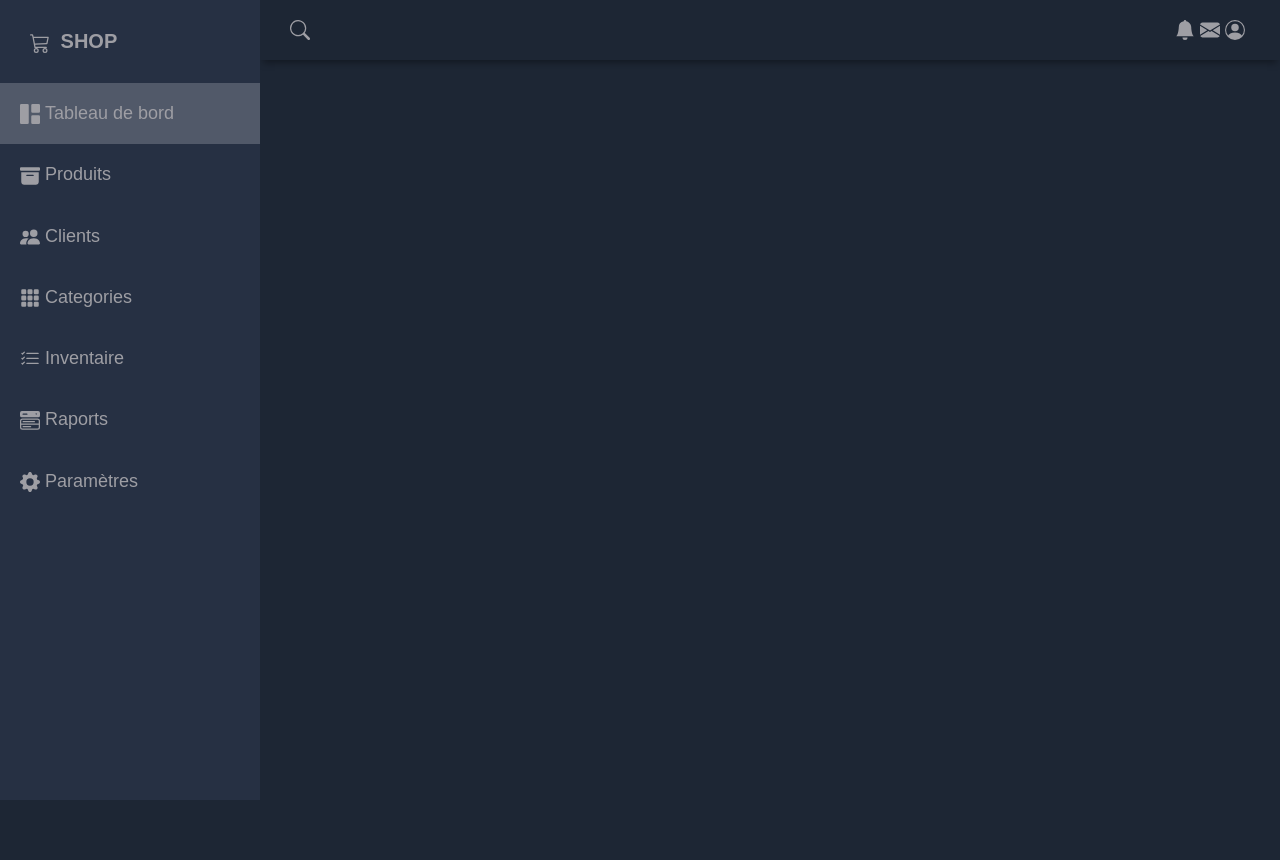
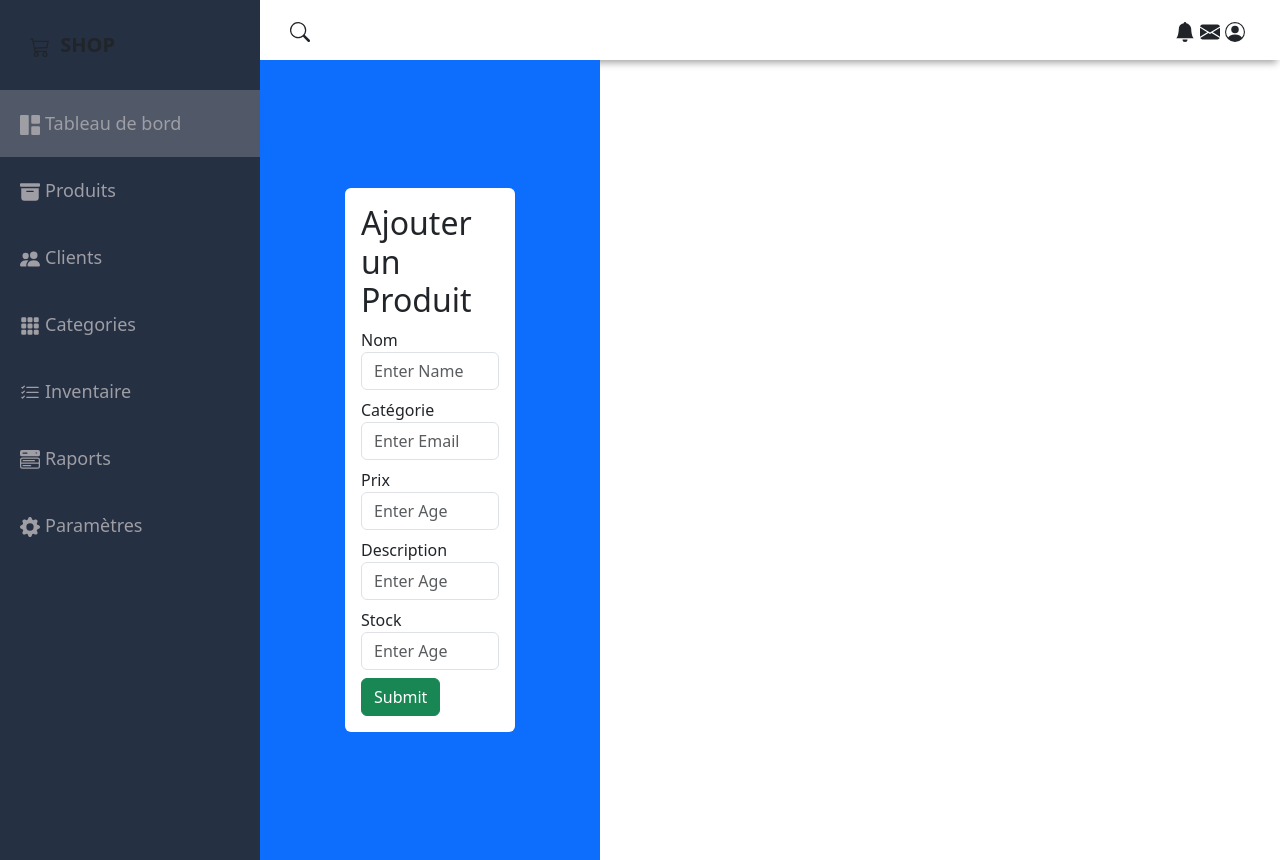
Before and after one commit to Roe121/Dashboard-react, a React (Vite) app in the folder Admin Panel/: page /createProduct in a window 1280 px wide. Before the commit the page ends 800 px from the top, so only its background shows below. Built offline with nearby package versions, Linux system fonts and the light colour scheme.

Commit message:
Create Product frontend post api handle

```diff
--- a/Admin Panel/package.json
+++ b/Admin Panel/package.json
@@ -10,6 +10,8 @@
     "preview": "vite preview"
   },
   "dependencies": {
+    "axios": "^1.6.7",
+    "bootstrap": "^5.3.3",
     "react": "^18.2.0",
     "react-dom": "^18.2.0",
     "react-icons": "^5.0.1",
--- a/Admin Panel/src/App.jsx
+++ b/Admin Panel/src/App.jsx
@@ -6,6 +6,8 @@ import Home from "./Sections/Home";
 import Products from "./Sections/Products";
 import Clients from "./Sections/Clients";
 import Categoris from "./Sections/Categoris";
+
+import CreateProduct from "./Components/Products/CreateProduct";
 
 function App() {
   return (
@@ -19,6 +21,9 @@ function App() {
           <Route path="/products" element={<Products />} />
           <Route path="/Clients" element={<Clients />} />
           <Route path="/Categoris" element={<Categoris />} />
+
+
+          <Route path='/createProduct' element={<CreateProduct />}></Route>
         </Routes>
       </Router>
     </div>
--- /dev/null
+++ b/Admin Panel/src/Components/Products/CreateProduct.jsx
@@ -0,0 +1,83 @@
+import axios from "axios";
+import { useState } from "react";
+import { useNavigate } from "react-router-dom";
+
+
+function CreateProduct() {
+
+    const [name, setName] = useState()
+    const [category, setCategory] = useState()
+    const [price, setPrice] = useState()
+    const [description, setDescription] = useState()
+    const [stock, setStock] = useState()
+
+    const navigate = useNavigate()
+
+    const handleSubmit = (e) => {
+        e.preventDefault()
+        axios.post('http://localhost:3001/createProduct', {name, category, price, description, stock})
+        .then(res => {
+            console.log(res)
+            navigate('/products')
+        })
+        .catch(err => console.log(err))
+    }
+
+  return (
+    <div className="d-flex vh-100 bg-primary justify-content-center align-items-center">
+      <div className="w-50 bg-white rounded p-3">
+        <form onSubmit={handleSubmit}>
+          <h2>Ajouter un Produit</h2>
+          <div className="mb-2">
+            <label htmlFor="">Nom</label>
+            <input
+              type="text"
+              placeholder="Enter Name"
+              className="form-control"
+              onChange={(e) => setName(e.target.value)}
+            />
+          </div>
+          <div className="mb-2">
+            <label htmlFor="">Catégorie</label>
+            <input
+              type="text"
+              placeholder="Enter Email"
+              className="form-control"
+              onChange={(e) => setCategory(e.target.value)}
+            />
+          </div>
+          <div className="mb-2">
+            <label htmlFor="">Prix</label>
+            <input
+              type="text"
+              placeholder="Enter Age"
+              className="form-control"
+              onChange={(e) => setPrice(e.target.value)}
+            />
+          </div>
+          <div className="mb-2">
+            <label htmlFor="">Description</label>
+            <input
+              type="text"
+              placeholder="Enter Age"
+              className="form-control"
+              onChange={(e) => setDescription(e.target.value)}
+            />
+          </div>
+          <div className="mb-2">
+            <label htmlFor="">Stock</label>
+            <input
+              type="number"
+              placeholder="Enter Age"
+              className="form-control"
+              onChange={(e) => setStock(e.target.value)}
+            />
+          </div>
+          <button className="btn btn-success">Submit</button>
+        </form>
+      </div>
+    </div>
+  );
+}
+
+export default CreateProduct;
--- a/Admin Panel/src/Sections/Products.jsx
+++ b/Admin Panel/src/Sections/Products.jsx
@@ -1,9 +1,65 @@
-import React from 'react'
+import axios from "axios";
+import "bootstrap/dist/css/bootstrap.min.css";
+import { Link } from "react-router-dom";
 
-const Products = () => {
-  return (
-    <div>Products</div>
-  )
+
+function Products() {
+
+  const products = [
+    {
+      _id: 1,
+      name: "Produit 1",
+      category: "Catégorie 1",
+      price: 20.99,
+      description: "Description du produit 1",
+      stock: 100,
+    },
+    {
+      _id: 2,
+      name: "Produit 2",
+      category: "Catégorie 2",
+      price: 25.99,
+      description: "Description du produit 2",
+      stock: 50,
+    },
+  ];
+
+return (
+
+    <div className="w-100 bg-white rounded p-3">
+      <Link to="/createProduct" className="btn btn-success btn-sm">
+        Add +
+      </Link>
+      <table className="table">
+        <thead>
+          <tr>
+            <th>Nom</th>
+            <th>Categorie</th>
+            <th>Prix</th>
+            <th>Description</th>
+            <th>Stock</th>
+          </tr>
+        </thead>
+        <tbody>
+          {
+              products.map(product => {
+                  return <tr>
+                      <td>{product.name}</td>
+                      <td>{product.category}</td>
+                      <td>{product.price}</td>
+                      <td>{product.description}</td>
+                      <td>{product.stock}</td>
+                      <td>
+                          <Link to="/" className="btn btn-sm btn-success me-2">Update</Link>
+                          <button className="btn btn-sm btn-danger">Delete</button>
+                      </td>
+                  </tr>
+              })
+          }
+        </tbody>
+      </table>
+    </div>
+);
 }
 
-export default Products
+export default Products;
```
Also changed, not shown: 1 other file (tests, documents, lock files or other folders).
